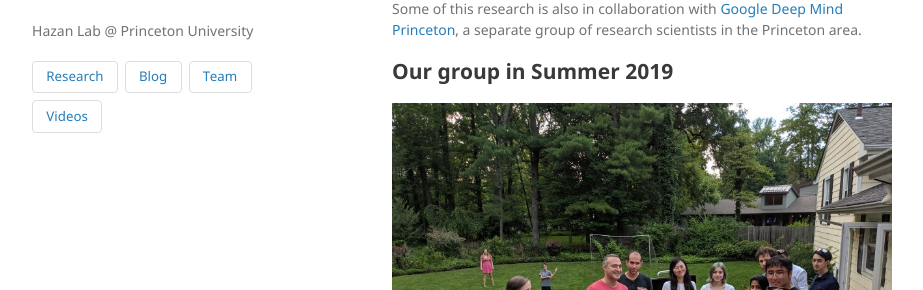
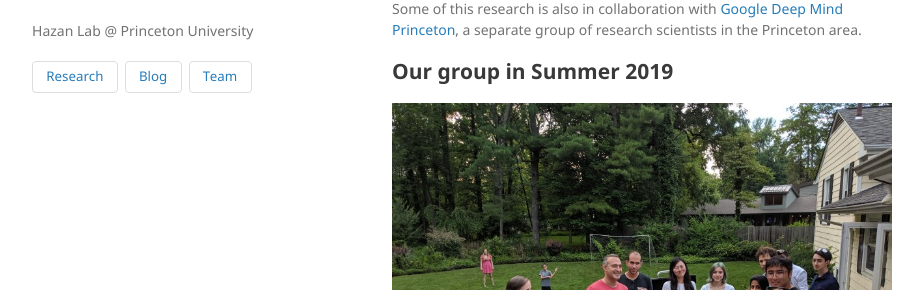
Before and after one commit to MinRegret/minregret.github.io, a Jekyll site: the page built from index.md, in a window 1280 px wide. Shown: the part 194-484 px from the top of the page, without its empty margins (178-1101 px from the left). Built offline with Jekyll 4.4.1, drawn with Linux system fonts in a browser that asks for light colours.

Commit message:
Update default.html

```diff
--- a/_layouts/default.html
+++ b/_layouts/default.html
@@ -24,7 +24,6 @@
           <span><a href="/research">Research</a></span>
           <span><a href="/blog">Blog</a></span>
           <span><a href="/people">Team</a></span>
-          <span><a href="/videos">Videos</a></span>
         </div>
       </header>
       <section>
```
